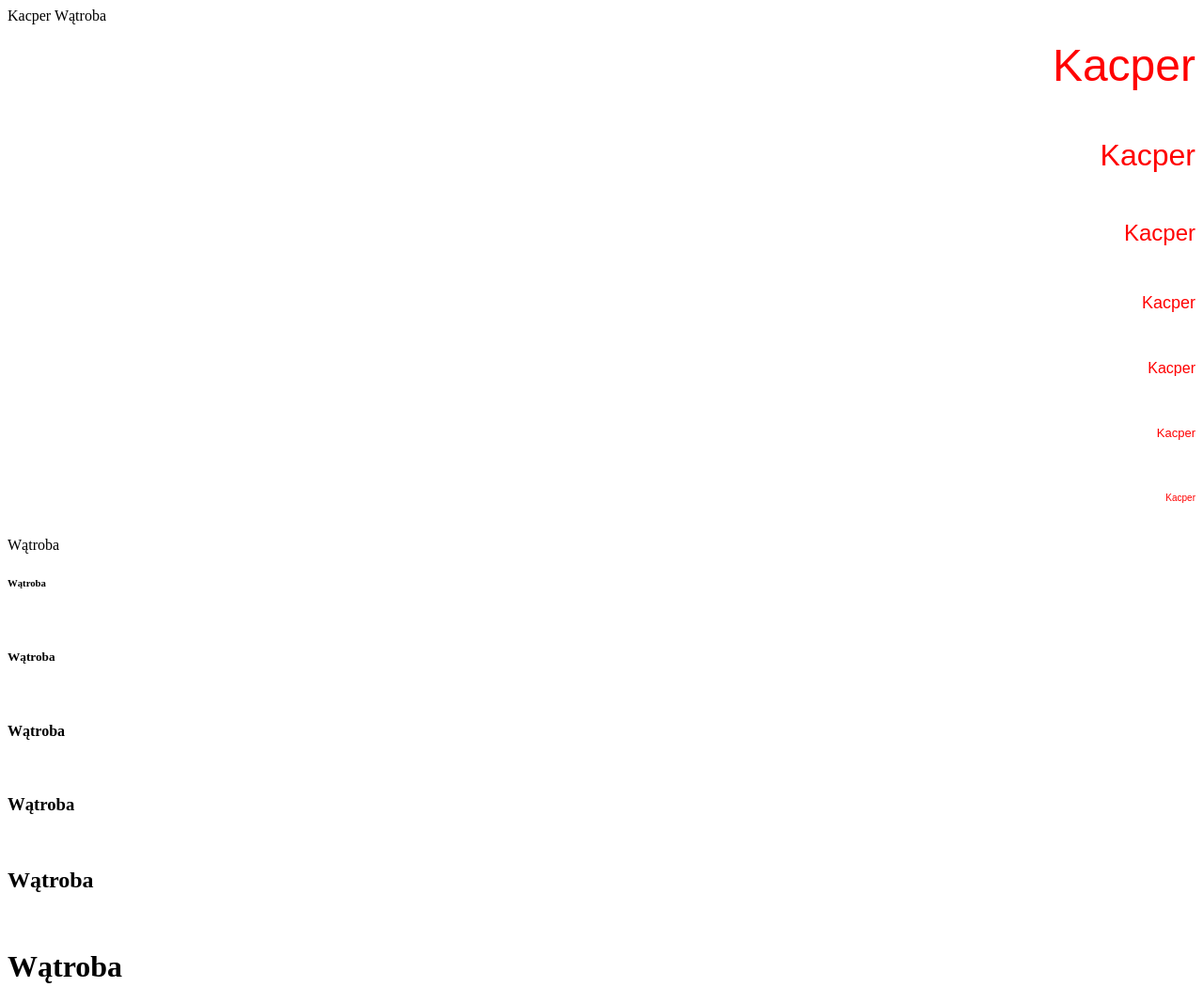
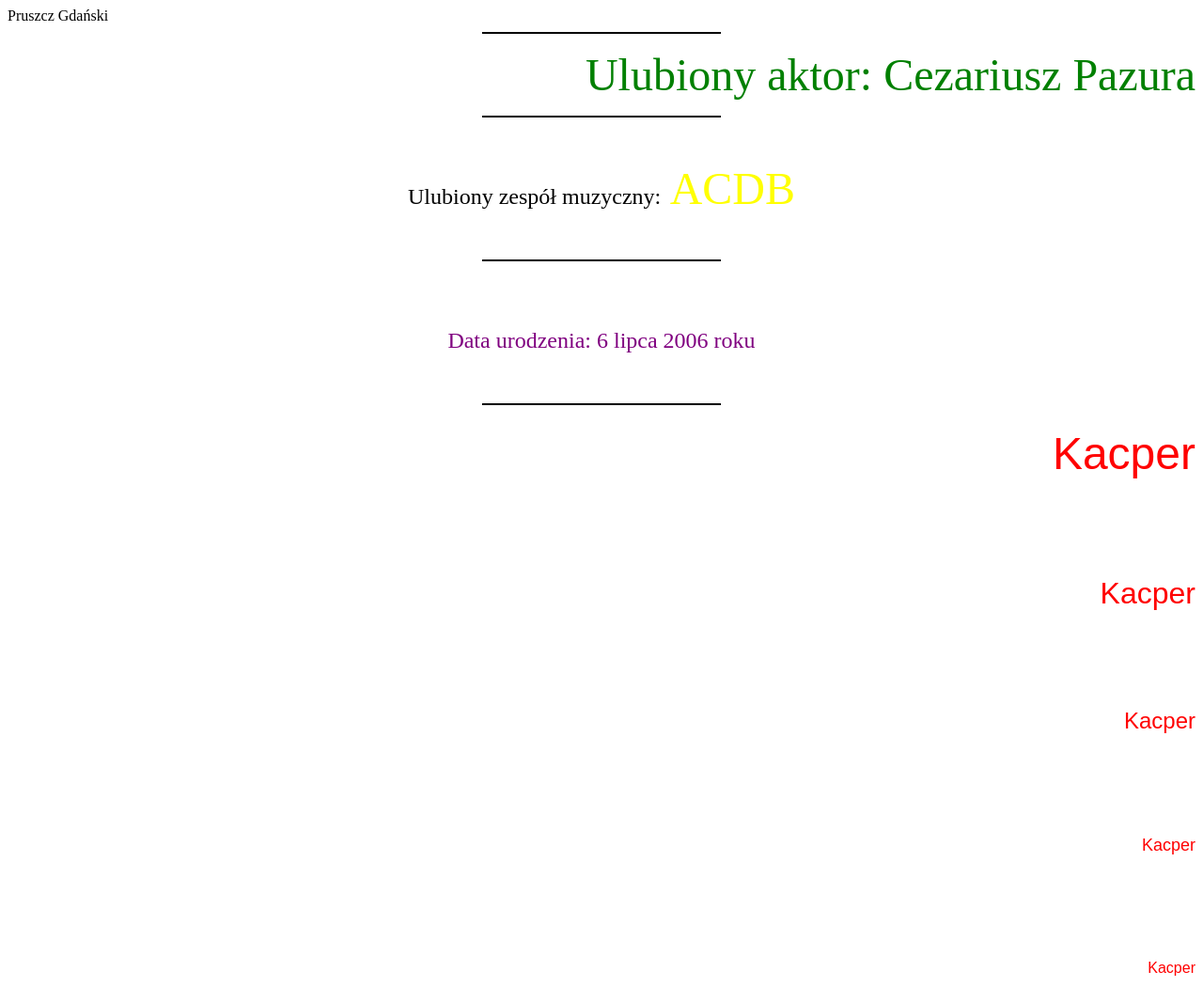
Before and after one commit to 637Vokum/kacperwatroba, a plain HTML site: page index.html in a window 1280 px wide. Shown: the top 1050 px of the page at 94% size. Drawn offline with Linux system fonts and the light colour scheme.

Commit message:
Add files via upload

```diff
--- a/index.html
+++ b/index.html
@@ -5,8 +5,12 @@
                       <meta charset="utf-8">
                       <title>Kacper Wątroba</title>
              </head>
-             <body>
-              Kacper Wątroba
+             <body>Pruszcz Gdański <HR SIZE=2 WIDTH=20% ALIGN=center COLOR=black>
+			 <p align="right"><font color="green" size="10" face="Times New Roman"> Ulubiony aktor: Cezariusz Pazura <HR SIZE=2 WIDTH=20% ALIGN=center COLOR=black>
+			 <p align="center"><font color="black" size="5" face="Times New Roman"> Ulubiony zespół muzyczny:<font color="yellow" size="50" face="Times New Roman"> ACDB<HR SIZE=2 WIDTH=20% ALIGN=center COLOR=black>
+			 <p align="center"><font color="purple" size="5" face="Times New Roman">Data urodzenia: 6 lipca 2006 roku <HR SIZE=2 WIDTH=20% ALIGN=center COLOR=black>
+			 <body>
+
              <p align="right"> <font color="red" size="7" face="Arial"> Kacper</font> </p> <br>
              <p align="right"> <font color="red" size="6" face="Arial"> Kacper</font> </p> <br>
              <p align="right"> <font color="red" size="5" face="Arial"> Kacper</font> </p> <br>
@@ -14,13 +18,13 @@
              <p align="right"> <font color="red" size="3" face="Arial"> Kacper</font> </p> <br>
              <p align="right"> <font color="red" size="2" face="Arial"> Kacper</font> </p> <br>
              <p align="right"> <font color="red" size="1" face="Arial"> Kacper</font> </p> <br>
-            <h7> Wątroba </h7><br>
-            <h6> Wątroba </h6><br>
-            <h5> Wątroba </h5><br>
-            <h4> Wątroba </h4><br>
-            <h3> Wątroba </h3><br>
-            <h2> Wątroba </h2><br>
-            <h1> Wątroba </h1><br>
+            <h7> <font color="pink" size="7" face="Arial"> Wątroba </h7><br>
+            <h6>  <font color="pink" size="6" face="Arial"> Wątroba </h6><br>
+            <h5>  <font color="pink" size="5" face="Arial"> Wątroba </h5><br>
+            <h4>  <font color="pink" size="4" face="Arial">Wątroba </h4><br>
+            <h3>  <font color="pink" size="3" face="Arial"> Wątroba </h3><br>
+            <h2>  <font color="pink" size="2" face="Arial"> Wątroba </h2><br>
+            <h1>  <font color="pink" size="1" face="Arial"> Wątroba </h1><br>
              <p align="right"> <font color="purple" size="7" face="Verdana"> :) uśmiech </font> </p> <br>
              <p align="right"> <font color="purple" size="6" face="Verdana"> ;( żal </fo </font> </p> <br>
              <p align="right"> <font color="purple" size="5" face="Verdana"> xD smiech </font> </p> <br>
@@ -44,7 +48,7 @@
     <p align="left"> <font color="black" size="5" face="Arial">  Pasażer:
 - Spoko, od paru dni i tak nic nie czuję..</font> </p>
         <HR SIZE=2 WIDTH=10% ALIGN=left COLOR=black>
-
+<IMG SRC="taksowka.gif" ALIGN=right BORDER=16 WIDTH=106 HEIGHT=127 ALT=„grafika 1 wątroba”>
   <!- Wątroba&Kacper&ZSE&2g->
 </FIELDSET>
  <br>
@@ -68,7 +72,8 @@
     <p align="left"> <font color="black" size="5" face="Arial"> - Wyciągaj zeszyt i długopis. Będziemy dzielić przez zero.
  </font> </p>
       <HR SIZE=2 WIDTH=20% ALIGN=center COLOR=black>
-
+       <IMG SRC="szkola.gif" ALIGN=left BORDER=17 WIDTH=107 HEIGHT=107 ALT=„grafika 2 wątroba”>
+<IMG SRC="dzieci.gif" ALIGN=right BORDER=37 WIDTH=127 HEIGHT=107 ALT=„grafika 3 wątroba”>
 
 </FIELDSET>
 <br>
@@ -78,14 +83,18 @@
            <FIELDSET style="background:#ffffff;>/body>>
       <p align="right"> <font color="black" size="5" face="Arial">
       <LEGEND><H1><h1 ALIGN=left >Dowcipy o Jasiu </h1></LEGEND>
+	   <IMG SRC="jas.gif" ALIGN=left BORDER=17 WIDTH=107 HEIGHT=107 ALT=„grafika 4 wątroba”>
       <p align="left"> <font color="black" size="5" face="Arial"> - Tatusiu, dlaczego my tak późno przyszliśmy do tego sklepu na zakupy? </font> </p>
       <HR SIZE=2 WIDTH=20% ALIGN=center COLOR=black>
            <p align="left"> <font color="black" size="5" face="Arial">- Nie gadaj tyle, piłuj kłódkę...... </font> </p>
       <HR SIZE=4 WIDTH=40% ALIGN=right COLOR=black>
+	  <IMG SRC="jas2.gif" ALIGN=right BORDER=16 WIDTH=106 HEIGHT=106 ALT=„grafika 5 wątroba”>
 
   <br>
 
-         <HR SIZE=3 WIDTH=20% ALIGN=left COLOR=black>
+
+
+	   <HR SIZE=3 WIDTH=20% ALIGN=left COLOR=black>
           <p align="left"><font color="black" size="5" face="Times New Roman"> nazwisko ucznia &nbsp&nbsp&nbsp&nbsp imie ucznia
           <p align="left"><font color="black" size="3" face="Arial"> Wątroba &nbsp Kacper
 
@@ -100,4 +109,5 @@
 
 
              </body>
+
 </html>
```
